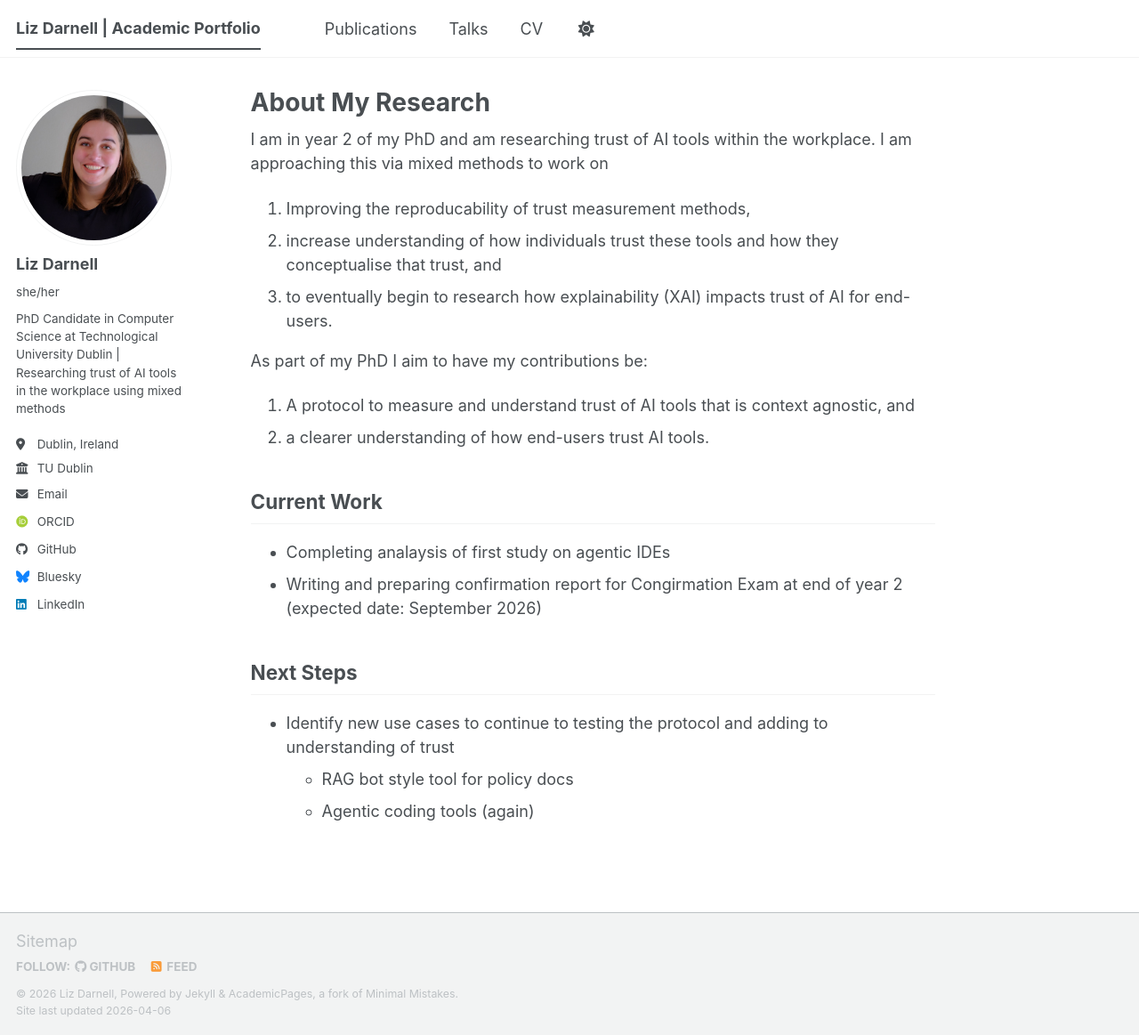
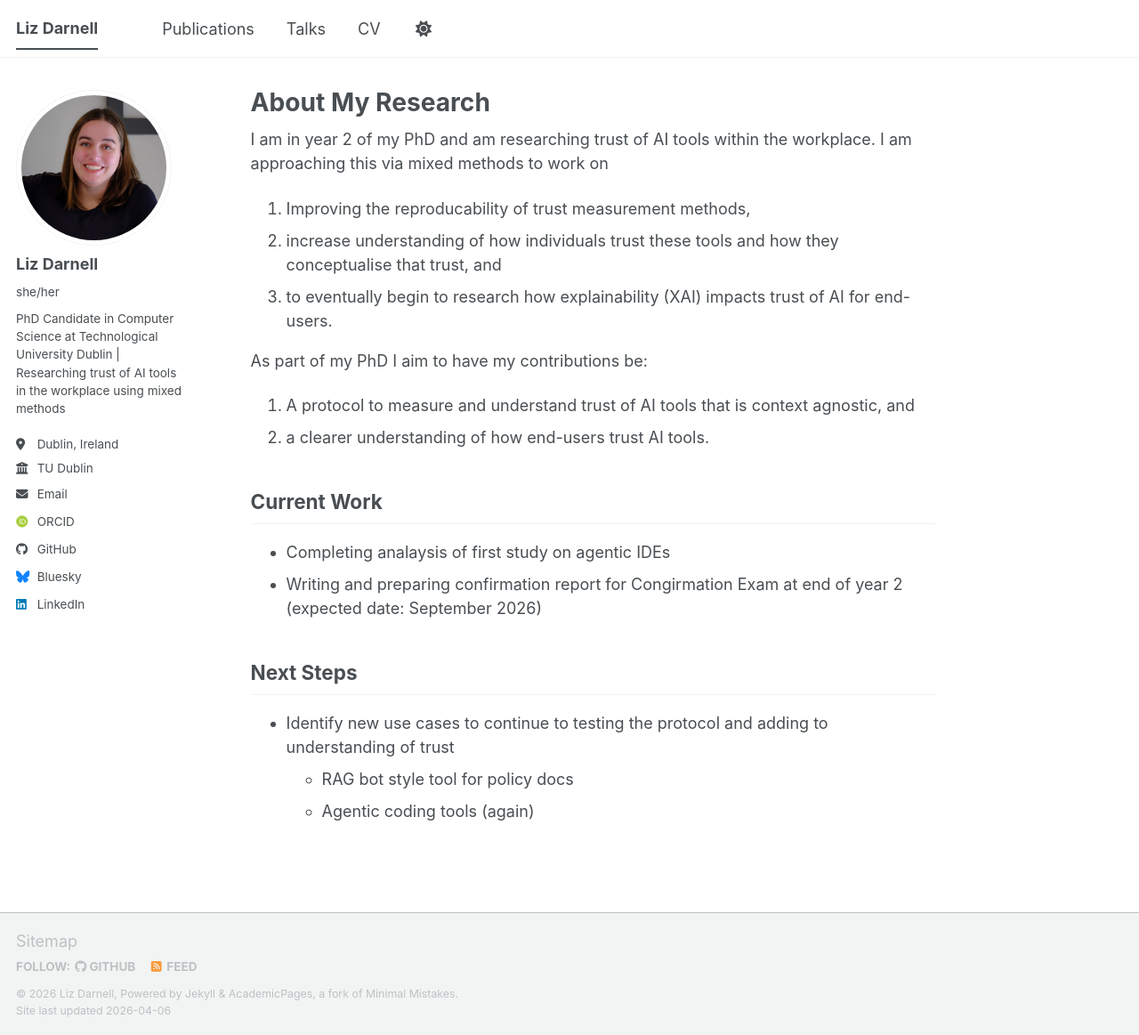
Before and after one commit to liz-darnell/liz-darnell.github.io, a Jekyll site: the page built from _pages/about.md, in a window 1280 px wide and 1163 px high. Shown: the whole window at 89% size. Built offline with Jekyll 4.4.1, drawn with Linux system fonts in a browser that asks for light colours; some web fonts are replaced; a script bundle is joined from its source files by our own code; library files that are not in the unit come from our copies.

Commit message:
Update _config.yml

```diff
--- a/_config.yml
+++ b/_config.yml
@@ -9,7 +9,7 @@
 # Basic Site Settings
 locale                   : "en-US"
 site_theme               : "default" # The available themes options are "default", "air", "sunrise", "mint", "dirt" and "contrast"
-title                    : "Liz Darnell | Academic Portfolio"
+title                    : "Liz Darnell"
 title_separator          : "-"
 name                     : &name "Liz Darnell"
 description              : &description "Liz Darnell's academic portfolio"   # Update this with a general description of your site, this is the default if not overridden by a page
```
